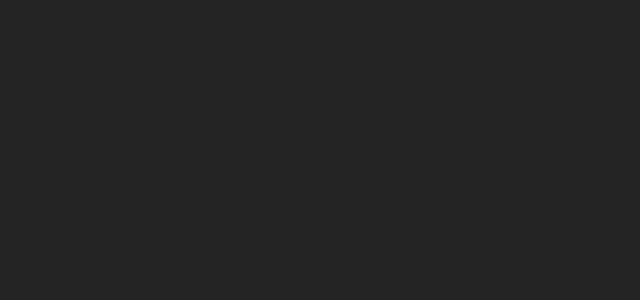
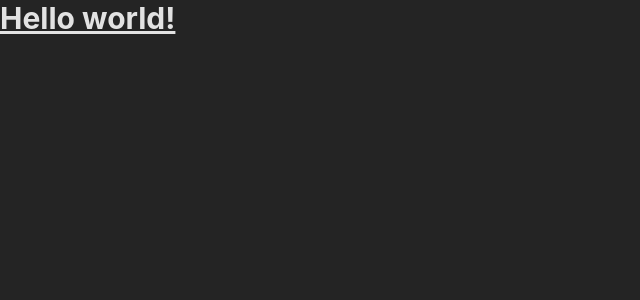
Before and after one commit to mauriciocruzp/greenhouse-monitor, a React (Vite) app: page / in a window 1280 px wide. Shown: the top 300 px of the page, without its empty margins (0-640 px from the left). Built offline with nearby package versions, Linux system fonts and the light colour scheme.

Commit message:
add tailwind dependence

```diff
--- a/package.json
+++ b/package.json
@@ -16,6 +16,9 @@
     "@types/react": "^18.0.28",
     "@types/react-dom": "^18.0.11",
     "@vitejs/plugin-react": "^3.1.0",
+    "autoprefixer": "^10.4.14",
+    "postcss": "^8.4.21",
+    "tailwindcss": "^3.2.7",
     "vite": "^4.2.0"
   }
 }
--- /dev/null
+++ b/postcss.config.cjs
@@ -0,0 +1,6 @@
+module.exports = {
+  plugins: {
+    tailwindcss: {},
+    autoprefixer: {},
+  },
+}
--- a/src/App.jsx
+++ b/src/App.jsx
@@ -2,6 +2,9 @@ function App() {
 
   return (
     <div className="App">
+      <h1 className="text-3xl font-bold underline">
+        Hello world!
+      </h1>
     </div>
   )
 }
--- a/src/index.css
+++ b/src/index.css
@@ -1,3 +1,7 @@
+@tailwind base;
+@tailwind components;
+@tailwind utilities;
+
 :root {
   font-family: Inter, system-ui, Avenir, Helvetica, Arial, sans-serif;
   line-height: 1.5;
--- /dev/null
+++ b/tailwind.config.cjs
@@ -0,0 +1,11 @@
+/** @type {import('tailwindcss').Config} */
+module.exports = {
+  content: [
+    "./index.html",
+    "./src/**/*.{js,ts,jsx,tsx}",
+  ],
+  theme: {
+    extend: {},
+  },
+  plugins: [],
+}
```
Also changed, not shown: 1 other file (tests, documents, lock files or other folders).
